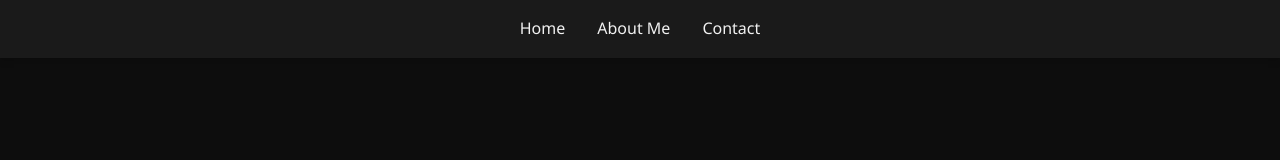
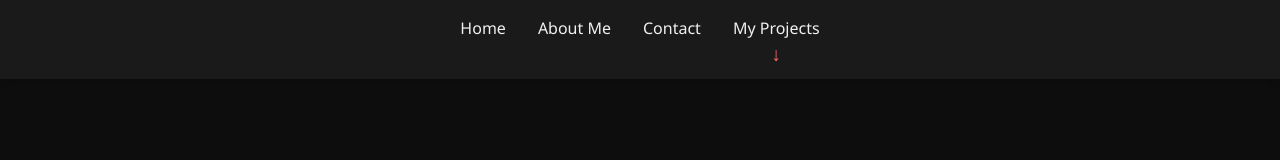
Before and after one commit to Jakinisme/portofolio, a plain HTML site: page src/page/project.html in a window 1280 px wide. Drawn offline with Linux system fonts and the light colour scheme.

```diff
--- a/src/css/global.css
+++ b/src/css/global.css
@@ -42,3 +42,23 @@
 .navbar-content a:hover {
   color: #FF6B6B;
 }
+
+.active-link {
+  color: #FF6B6B;
+  position: relative;
+}
+
+.nav-arrow {
+  display: block;
+  text-align: center;
+  font-size: 1.2em;
+  color: #FF6B6B;
+  margin-top: 0.1em;
+  line-height: 1;
+}
+
+.nav-link-wrapper {
+  display: flex;
+  flex-direction: column;
+  align-items: center;
+}
--- a/src/css/landing.css
+++ b/src/css/landing.css
@@ -47,6 +47,20 @@
 
 .navbar-content a:hover {
   color: #FF6B6B;
+}
+
+.active-link {
+  color: #FF6B6B;
+  position: relative;
+}
+
+.nav-arrow {
+  display: block;
+  text-align: center;
+  font-size: 1.2em;
+  color: #FF6B6B;
+  margin-top: 0.1em;
+  line-height: 1;
 }
 
 .hero-section-container {
@@ -346,3 +360,9 @@
     width: 100%;
   }
 }
+
+.nav-link-wrapper {
+  display: flex;
+  flex-direction: column;
+  align-items: center;
+}
--- a/src/page/project.html
+++ b/src/page/project.html
@@ -9,9 +9,19 @@
 <body>
     <div class="navbar-container">
         <div class="navbar-content">
-            <a href="../../landing.html">Home</a>
-            <a href="../page/about.html">About Me</a>
-            <a href="../page/contact.html">Contact</a>
+            <div class="nav-link-wrapper">
+                <a href="../../landing.html">Home</a>
+            </div>
+            <div class="nav-link-wrapper">
+                <a href="../page/about.html">About Me</a>
+            </div>
+            <div class="nav-link-wrapper">
+                <a href="../page/contact.html">Contact</a>
+            </div>
+            <div class="nav-link-wrapper">
+                <a href="../page/project.html" class="active-link">My Projects</a>
+                <span class="nav-arrow">&#8595;</span>
+            </div>
         </div>
     </div>
 </body>
```
Also changed, not shown: landing.html (+4 -1 lines), src/page/about.html (+13 -3 lines), src/page/contact.html (+13 -3 lines), img/testimg.jpg (added), img/zakyganteng.jpg (added).
